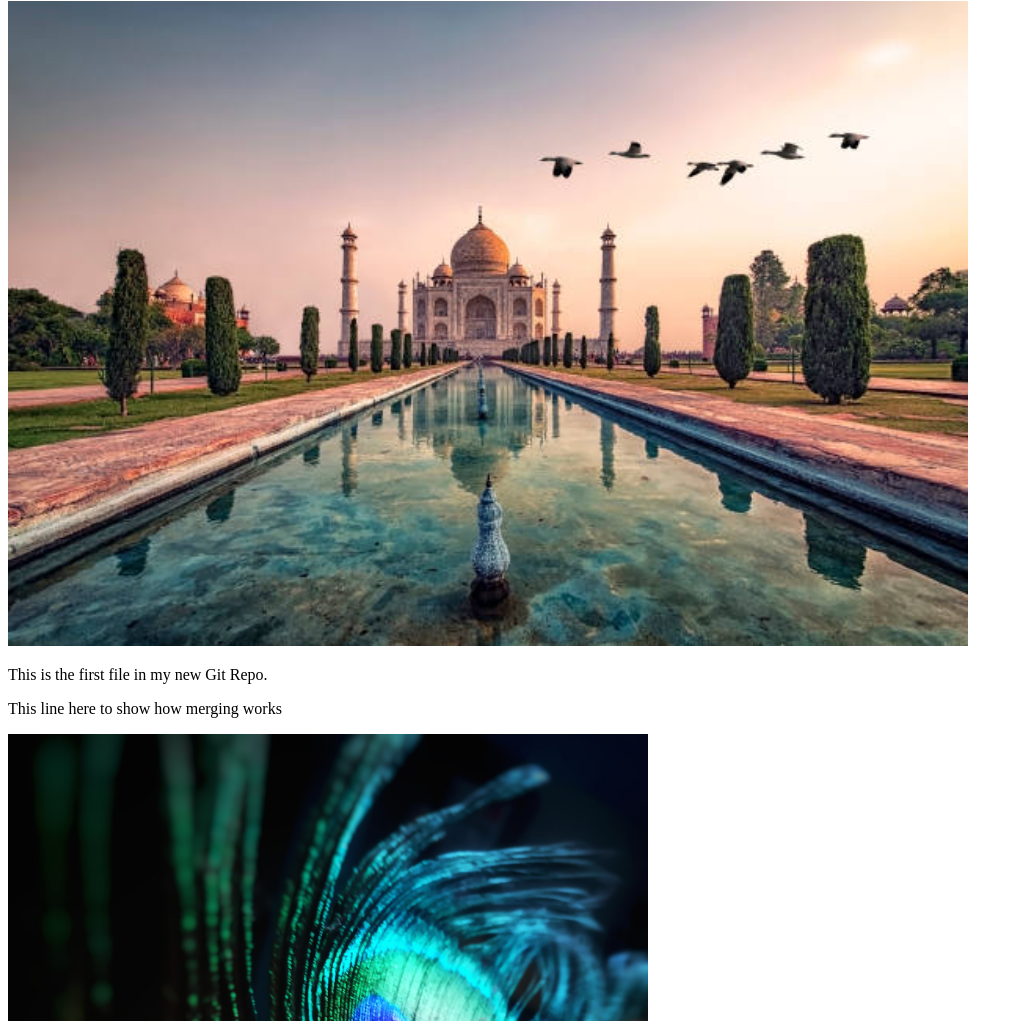
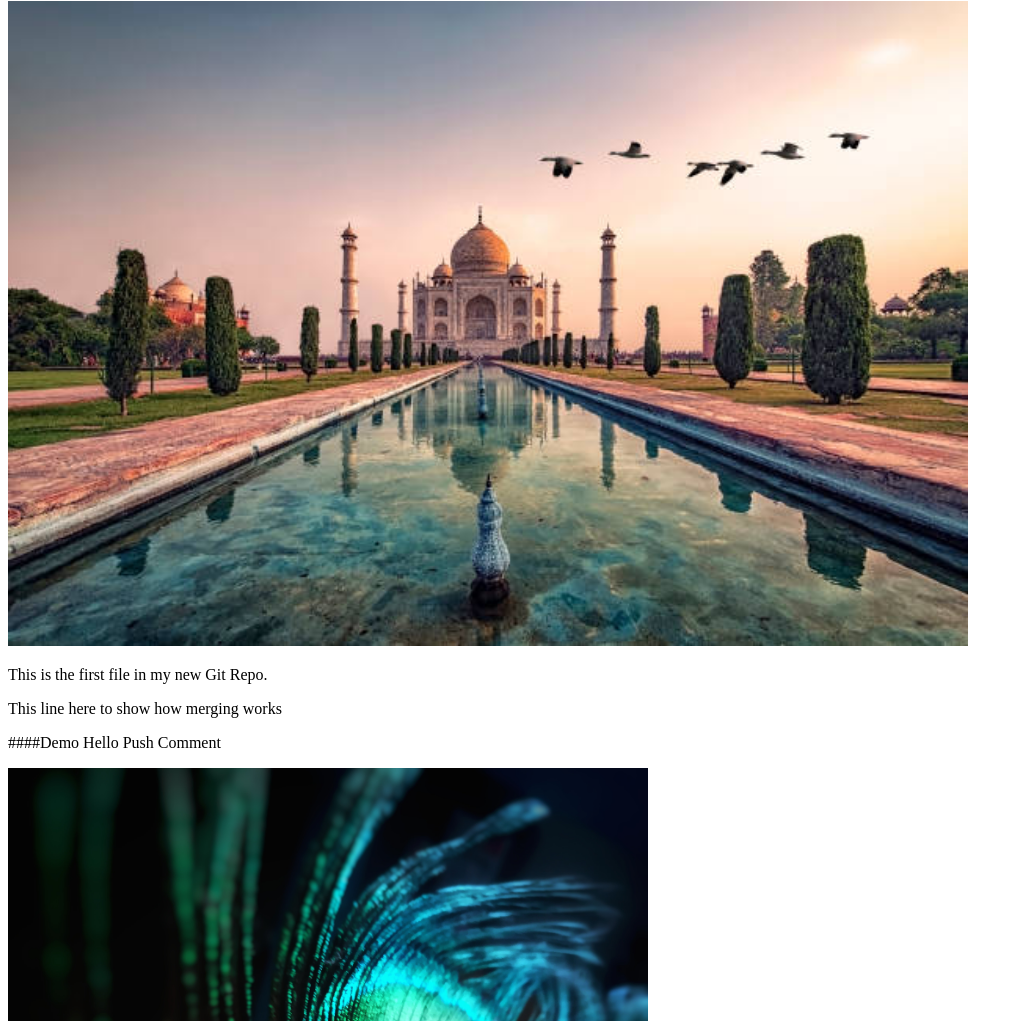
Before and after one commit to Devanshuyu/hello-world, a plain HTML site: page index.html in a window 1280 px wide. Shown: the part 79-1100 px from the top of the page, without its empty margins (0-1023 px from the left). Drawn offline with Linux system fonts and the light colour scheme.

Commit message:
updated index.html Hello Push Comment

```diff
--- a/index.html
+++ b/index.html
@@ -10,9 +10,10 @@
 style="width:100%;max-width:960px"></div>
 <p>This is the first file in my new Git Repo.</p>
 <p>This line here to show how merging works </p>
-
+<p>####Demo Hello Push Comment</p>
 <div><img src="img_hello_git.jpg" alt="Hello Git" style="width:100%;max-width:640px"></div>
 >>>>>>> hello-world-images
 
+
 </body>
 </html>
```
